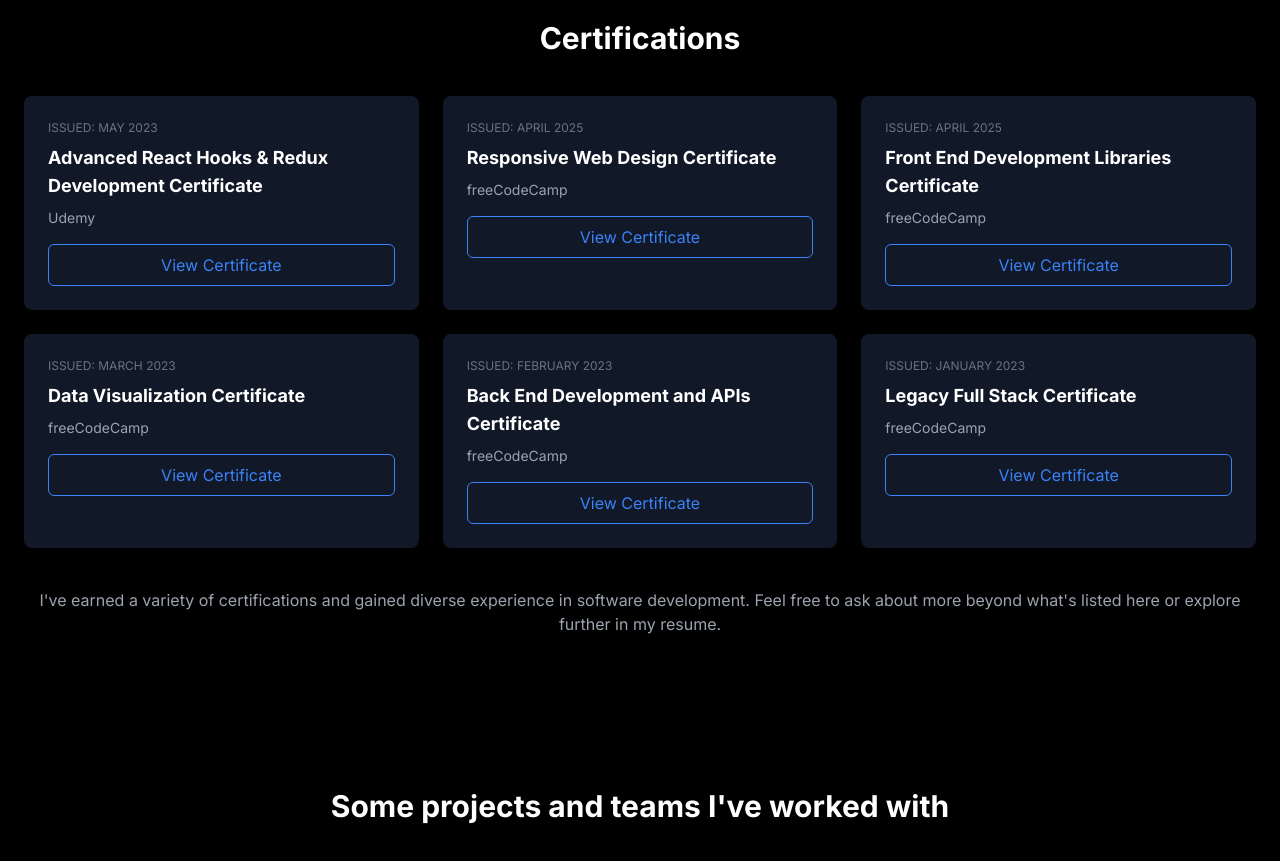
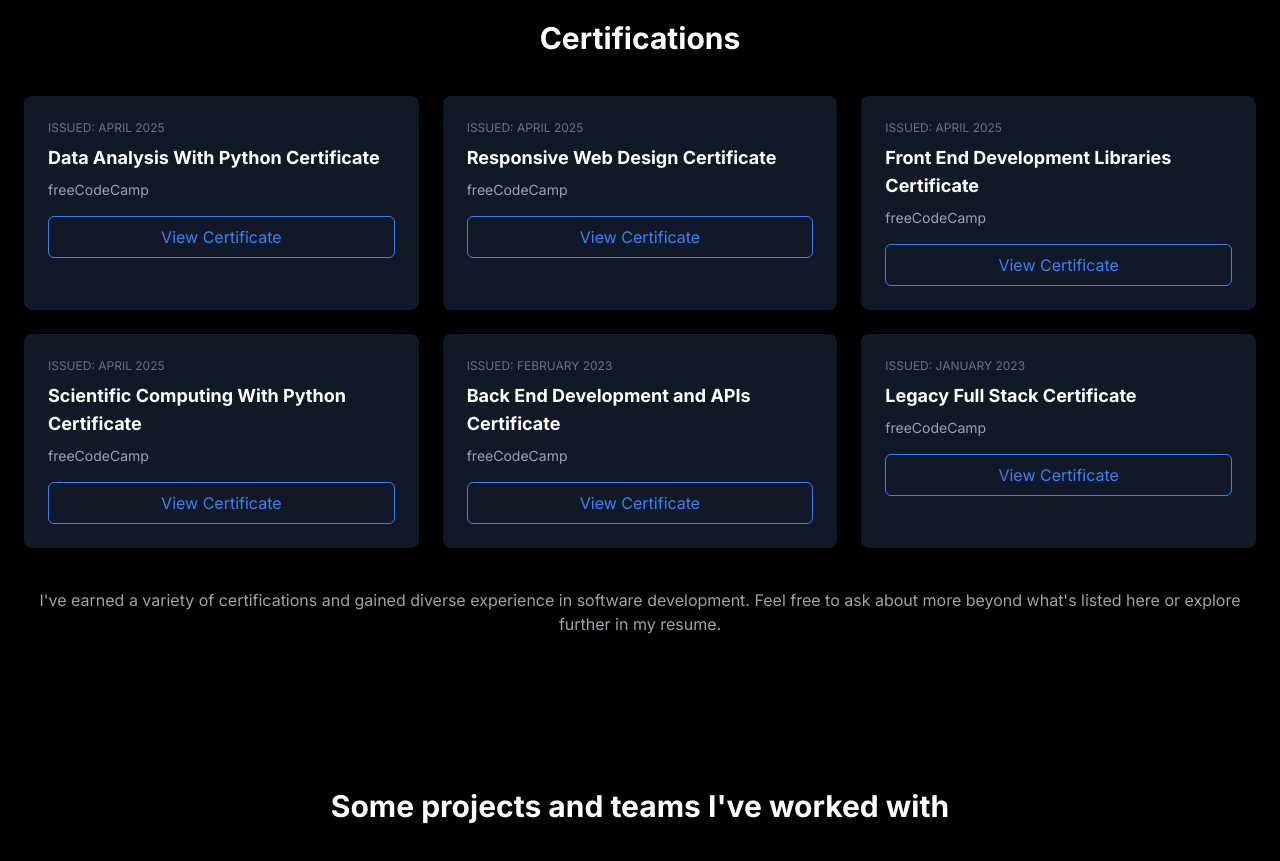
Before and after one commit to technicaldee/Resconate-Portfolio, a plain HTML site: page index.html in a window 1280 px wide. Shown: the part 1260-2121 px from the top of the page. Drawn offline with nearby package versions, Linux system fonts and the light colour scheme; no server answers.

Commit message:
Update portfolio with certificate links and content improvements

```diff
--- a/index.html
+++ b/index.html
@@ -154,12 +154,12 @@
         <h2 class="text-3xl font-bold mb-10 text-center">Certifications</h2>
         <div class="grid grid-cols-1 md:grid-cols-2 lg:grid-cols-3 gap-6">
             <div class="certificate-card bg-gray-900 p-6 rounded-lg transform hover:-translate-y-1 transition-transform">
-                <p class="text-xs text-gray-500 mb-2">ISSUED: MAY 2023</p>
-                <h3 class="text-lg font-bold mb-2">Advanced React Hooks & Redux Development Certificate</h3>
-                <p class="text-sm text-gray-400 mb-4">Udemy</p>
-                <button class="w-full border border-blue-500 text-blue-500 py-2 rounded-md hover:bg-blue-500 hover:text-white transition-colors">
+                <p class="text-xs text-gray-500 mb-2">ISSUED: APRIL 2025</p>
+                <h3 class="text-lg font-bold mb-2">Data Analysis With Python Certificate</h3>
+                <p class="text-sm text-gray-400 mb-4">freeCodeCamp</p>
+                <a href="https://www.freecodecamp.org/certification/InimfonUdoh/data-analysis-with-python-v7" target="_blank" rel="noopener noreferrer" class="w-full border border-blue-500 text-blue-500 py-2 rounded-md hover:bg-blue-500 hover:text-white transition-colors inline-block text-center">
                     View Certificate
-                </button>
+                </a>
             </div>
             <div class="certificate-card bg-gray-900 p-6 rounded-lg transform hover:-translate-y-1 transition-transform">
                 <p class="text-xs text-gray-500 mb-2">ISSUED: APRIL 2025</p>
@@ -178,12 +178,12 @@
                 </a>
             </div>
             <div class="certificate-card bg-gray-900 p-6 rounded-lg transform hover:-translate-y-1 transition-transform">
-                <p class="text-xs text-gray-500 mb-2">ISSUED: MARCH 2023</p>
-                <h3 class="text-lg font-bold mb-2">Data Visualization Certificate</h3>
+                <p class="text-xs text-gray-500 mb-2">ISSUED: APRIL 2025</p>
+                <h3 class="text-lg font-bold mb-2">Scientific Computing With Python Certificate</h3>
                 <p class="text-sm text-gray-400 mb-4">freeCodeCamp</p>
-                <button class="w-full border border-blue-500 text-blue-500 py-2 rounded-md hover:bg-blue-500 hover:text-white transition-colors">
+                <a href="https://www.freecodecamp.org/certification/InimfonUdoh/scientific-computing-with-python-v7" target="_blank" rel="noopener noreferrer" class="w-full border border-blue-500 text-blue-500 py-2 rounded-md hover:bg-blue-500 hover:text-white transition-colors inline-block text-center">
                     View Certificate
-                </button>
+                </a>
             </div>
             <div class="certificate-card bg-gray-900 p-6 rounded-lg transform hover:-translate-y-1 transition-transform">
                 <p class="text-xs text-gray-500 mb-2">ISSUED: FEBRUARY 2023</p>
```
